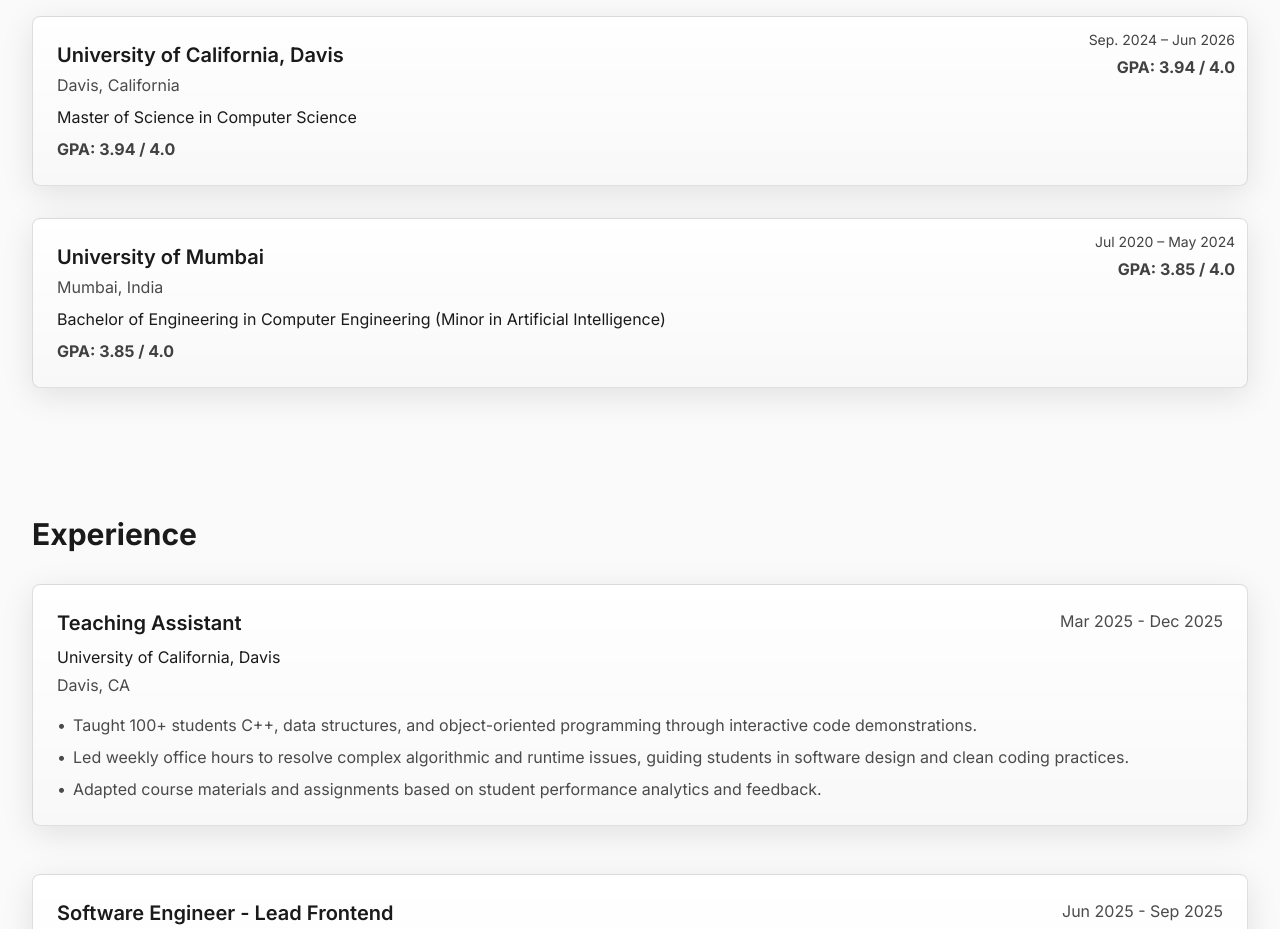
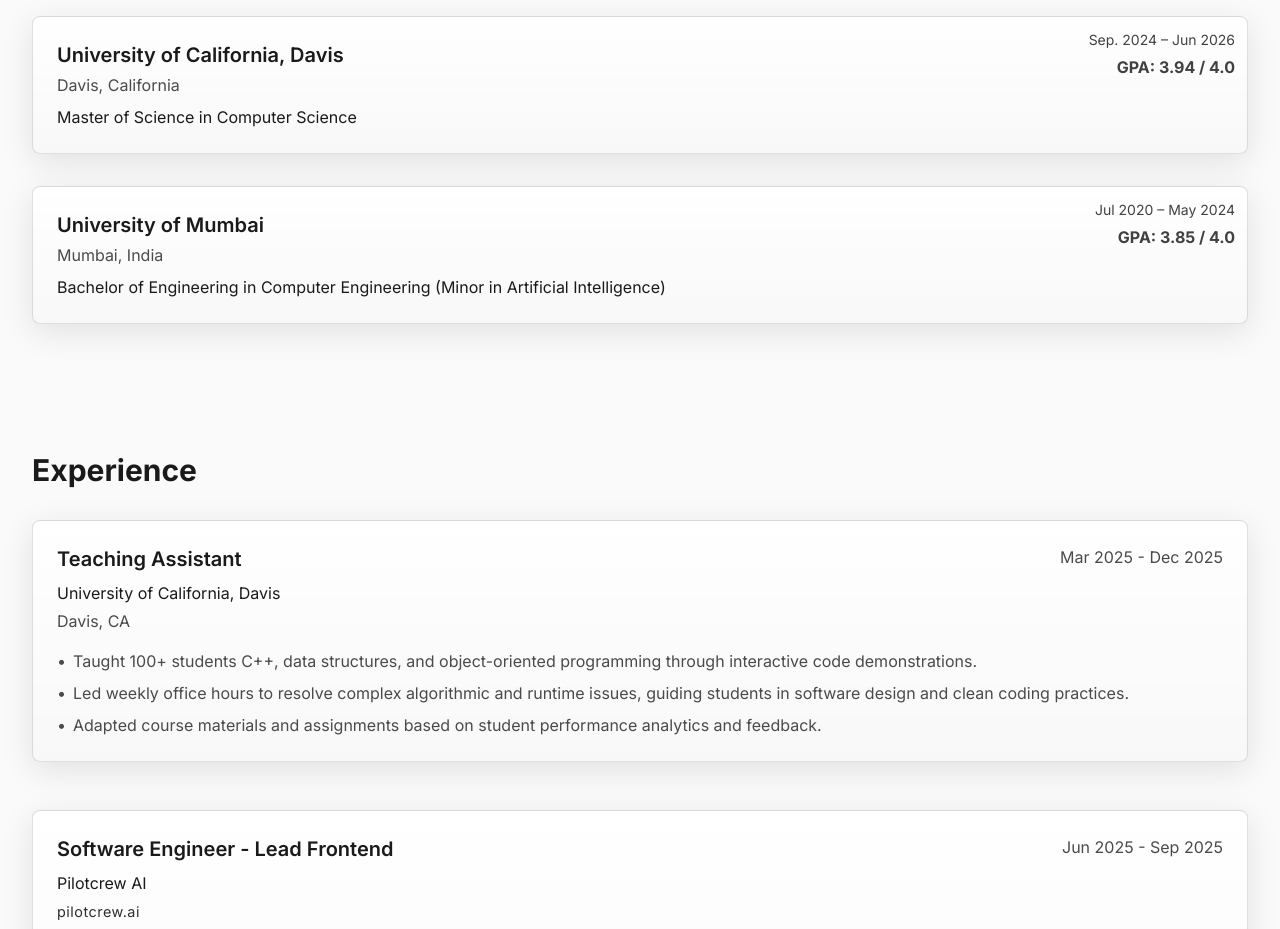
Before and after one commit to blanklavender/my-portfolio, a React (Vite) app: page / in a window 1280 px wide. Shown: the part 980-1909 px from the top of the page. Built offline with nearby package versions, Linux system fonts and the light colour scheme.

Commit message:
fixed gpa

```diff
--- a/src/components/Education.tsx
+++ b/src/components/Education.tsx
@@ -43,7 +43,9 @@
               <h3 className="text-lg sm:text-xl font-semibold md:pr-32" style={{color: 'var(--text-primary)'}}>{edu.school}</h3>
               <p className="mt-1 text-sm sm:text-base" style={{color: 'var(--text-secondary)'}}>{edu.location}</p>
               <p className="mt-2 text-sm sm:text-base" style={{color: 'var(--text-primary)'}}>{edu.degree}</p>
-              <div className="text-base font-bold pt-2" style={{color: 'var(--accent-silver)', opacity: 0.9}}>GPA: {edu.gpa} / 4.0</div>
+              <div className="mb-3 md:hidden">
+                <div className="text-base font-bold pt-2" style={{color: 'var(--accent-silver)', opacity: 0.9}}>GPA: {edu.gpa} / 4.0</div>
+              </div>
             </div>
           ))}
         </div>
```
